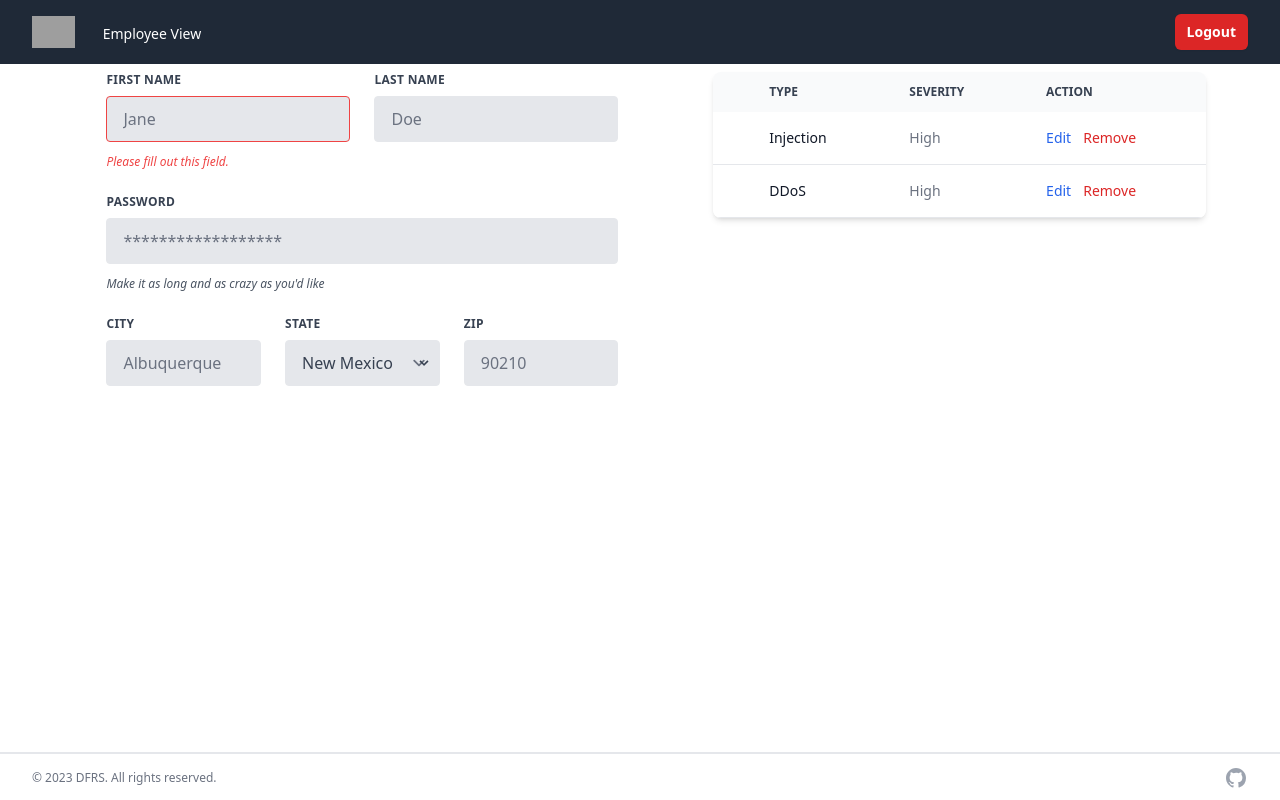
After one commit to nkosi-tauro/dfrs_domain, a Django app: page /employee in a window 1280 px wide. The commit adds this page. Run offline with Django 4.2, Linux system fonts and the light colour scheme; some libraries are stand-ins or nearby versions; grey boxes are pictures that could not be loaded.

Commit message:
aleste employee page

```diff
--- a/reporting_system/urls.py
+++ b/reporting_system/urls.py
@@ -16,4 +16,6 @@ urlpatterns = [
          user_view.employee_delete, name="employee-delete"),
     path("cyberdetective/update/",
          user_view.employee_update, name="employee-update"),
+    path("employee",
+         views.employeeview, name="employeeview"),
 ]
--- a/reporting_system/views.py
+++ b/reporting_system/views.py
@@ -9,3 +9,8 @@ def adminview(request):
     cyberdetectives = User.objects.all()
     context = {'cyberdetectives': cyberdetectives}
     return render(request,'adminview/admin.html', context)
+
+def employeeview(request):
+    employee = User.objects.all()
+    context = {'employee': employee}
+    return render(request,'employeeview/employee.html', context)
--- /dev/null
+++ b/templates/employeeview/employee.html
@@ -0,0 +1,22 @@
+{% extends "base/base.html" %}
+{% block title %}
+  DFRS Domain: Admin
+{% endblock title %}
+{% block content %}
+  {% include "employeeview/nav.html" %}
+  <div class="flex flex-row ">
+    <div class="relative column-1 w-1/12  bg-custom-blue justify-center">
+    </div>
+    <div class="flex flex-col md:flex-row w-full">
+      <div class="column-1 w-full md:w-6/12 h-full md:mx-2 my-2 rounded-md">
+        {% include "employeeview/report.html" %}
+
+      </div>
+      <div class="column-2 w-full md:w-5/12 h-full md:mx-2 my-2 rounded-md">
+        {% include "employeeview/reports.html" %}
+
+
+      </div>
+    </div>
+  </div>
+{% endblock content %}
--- /dev/null
+++ b/templates/employeeview/nav.html
@@ -0,0 +1,27 @@
+{# djlint:off H021,H023,H006 #}
+<nav class="bg-gray-800">
+  <div class="mx-auto max-w-7xl px-4 sm:px-6 lg:px-8">
+    <div class="flex h-16 justify-between">
+      <div class="flex">
+        <div class="-ml-2 mr-2 flex items-center md:hidden">
+        </div>
+        <div class="flex flex-shrink-0 items-center">
+          <img class="block h-8 w-auto lg:hidden" src="https://tailwindui.com/img/logos/mark.svg?color=indigo&shade=600" alt="Your Company">
+          <img class="hidden h-8 w-auto lg:block" src="https://tailwindui.com/img/logos/mark.svg?color=indigo&shade=600" alt="Your Company">
+        </div>
+        <div class="hidden md:ml-6 md:flex md:space-x-8">
+          <!-- Current: "border-indigo-500 text-gray-900", Default: "border-transparent text-gray-500 hover:border-gray-300 hover:text-gray-700" -->
+          <p class="inline-flex items-center text-white  px-1 pt-1 text-sm font-medium">Employee View</p>
+        </div>
+      </div>
+      <div class="flex items-center">
+        <div class="flex-shrink-0">
+        <div class="flex-shrink-0 ml-1">
+          <button type="button" class="relative inline-flex items-center gap-x-1.5 rounded-md bg-red-600 px-3 py-2 text-sm font-semibold text-white shadow-sm hover:bg-red-500 focus-visible:outline focus-visible:outline-2 focus-visible:outline-offset-2 focus-visible:outline-indigo-600">
+            Logout
+          </button>
+        </div>
+      </div>
+    </div>
+  </div>
+</nav>
--- /dev/null
+++ b/templates/employeeview/report.html
@@ -0,0 +1,55 @@
+<form class="w-full max-w-lg">
+    <div class="flex flex-wrap -mx-3 mb-6">
+      <div class="w-full md:w-1/2 px-3 mb-6 md:mb-0">
+        <label class="block uppercase tracking-wide text-gray-700 text-xs font-bold mb-2" for="grid-first-name">
+          First Name
+        </label>
+        <input class="appearance-none block w-full bg-gray-200 text-gray-700 border border-red-500 rounded py-3 px-4 mb-3 leading-tight focus:outline-none focus:bg-white" id="grid-first-name" type="text" placeholder="Jane">
+        <p class="text-red-500 text-xs italic">Please fill out this field.</p>
+      </div>
+      <div class="w-full md:w-1/2 px-3">
+        <label class="block uppercase tracking-wide text-gray-700 text-xs font-bold mb-2" for="grid-last-name">
+          Last Name
+        </label>
+        <input class="appearance-none block w-full bg-gray-200 text-gray-700 border border-gray-200 rounded py-3 px-4 leading-tight focus:outline-none focus:bg-white focus:border-gray-500" id="grid-last-name" type="text" placeholder="Doe">
+      </div>
+    </div>
+    <div class="flex flex-wrap -mx-3 mb-6">
+      <div class="w-full px-3">
+        <label class="block uppercase tracking-wide text-gray-700 text-xs font-bold mb-2" for="grid-password">
+          Password
+        </label>
+        <input class="appearance-none block w-full bg-gray-200 text-gray-700 border border-gray-200 rounded py-3 px-4 mb-3 leading-tight focus:outline-none focus:bg-white focus:border-gray-500" id="grid-password" type="password" placeholder="******************">
+        <p class="text-gray-600 text-xs italic">Make it as long and as crazy as you'd like</p>
+      </div>
+    </div>
+    <div class="flex flex-wrap -mx-3 mb-2">
+      <div class="w-full md:w-1/3 px-3 mb-6 md:mb-0">
+        <label class="block uppercase tracking-wide text-gray-700 text-xs font-bold mb-2" for="grid-city">
+          City
+        </label>
+        <input class="appearance-none block w-full bg-gray-200 text-gray-700 border border-gray-200 rounded py-3 px-4 leading-tight focus:outline-none focus:bg-white focus:border-gray-500" id="grid-city" type="text" placeholder="Albuquerque">
+      </div>
+      <div class="w-full md:w-1/3 px-3 mb-6 md:mb-0">
+        <label class="block uppercase tracking-wide text-gray-700 text-xs font-bold mb-2" for="grid-state">
+          State
+        </label>
+        <div class="relative">
+          <select class="block appearance-none w-full bg-gray-200 border border-gray-200 text-gray-700 py-3 px-4 pr-8 rounded leading-tight focus:outline-none focus:bg-white focus:border-gray-500" id="grid-state">
+            <option>New Mexico</option>
+            <option>Missouri</option>
+            <option>Texas</option>
+          </select>
+          <div class="pointer-events-none absolute inset-y-0 right-0 flex items-center px-2 text-gray-700">
+            <svg class="fill-current h-4 w-4" xmlns="http://www.w3.org/2000/svg" viewBox="0 0 20 20"><path d="M9.293 12.95l.707.707L15.657 8l-1.414-1.414L10 10.828 5.757 6.586 4.343 8z"/></svg>
+          </div>
+        </div>
+      </div>
+      <div class="w-full md:w-1/3 px-3 mb-6 md:mb-0">
+        <label class="block uppercase tracking-wide text-gray-700 text-xs font-bold mb-2" for="grid-zip">
+          Zip
+        </label>
+        <input class="appearance-none block w-full bg-gray-200 text-gray-700 border border-gray-200 rounded py-3 px-4 leading-tight focus:outline-none focus:bg-white focus:border-gray-500" id="grid-zip" type="text" placeholder="90210">
+      </div>
+    </div>
+  </form>
--- /dev/null
+++ b/templates/employeeview/reports.html
@@ -0,0 +1,52 @@
+
+<div class="relative overflow-x-auto shadow-md sm:rounded-lg">
+  <table class="w-full text-sm text-left text-gray-500 dark:text-gray-400">
+      <thead class="text-xs text-gray-700 uppercase bg-gray-50 dark:bg-gray-700 dark:text-gray-400">
+          <tr>
+              <th scope="col" class="p-4">
+              </th>
+              <th scope="col" class="px-6 py-3">
+                  Type
+              </th>
+              <th scope="col" class="px-6 py-3">
+                  Severity
+              </th>
+              <th scope="col" class="px-6 py-3">
+                  Action
+              </th>
+          </tr>
+      </thead>
+      <tbody>
+          <tr class="bg-white border-b dark:bg-gray-800 dark:border-gray-700 hover:bg-gray-50 dark:hover:bg-gray-600">
+              <td class="w-4 p-4">
+              </td>
+              <th scope="row" class="px-6 py-4 font-medium text-gray-900 whitespace-nowrap dark:text-white">
+                  Injection
+              </th>
+              <td class="px-6 py-4">
+                  High
+              </td>
+              <td class="flex items-center px-6 py-4 space-x-3">
+                  <a href="#" class="font-medium text-blue-600 dark:text-blue-500 hover:underline">Edit</a>
+                  <a href="#" class="font-medium text-red-600 dark:text-red-500 hover:underline">Remove</a>
+              </td>
+          </tr>
+      </tbody>
+      <tbody>
+          <tr class="bg-white border-b dark:bg-gray-800 dark:border-gray-700 hover:bg-gray-50 dark:hover:bg-gray-600">
+              <td class="w-4 p-4">
+              </td>
+              <th scope="row" class="px-6 py-4 font-medium text-gray-900 whitespace-nowrap dark:text-white">
+                DDoS
+              </th>
+              <td class="px-6 py-4">
+                  High
+              </td>
+              <td class="flex items-center px-6 py-4 space-x-3">
+                  <a href="#" class="font-medium text-blue-600 dark:text-blue-500 hover:underline">Edit</a>
+                  <a href="#" class="font-medium text-red-600 dark:text-red-500 hover:underline">Remove</a>
+              </td>
+          </tr>
+      </tbody>
+  </table>
+</div>
```
Also changed, not shown: templates/adminview/employee.html (+0 -8 lines).
